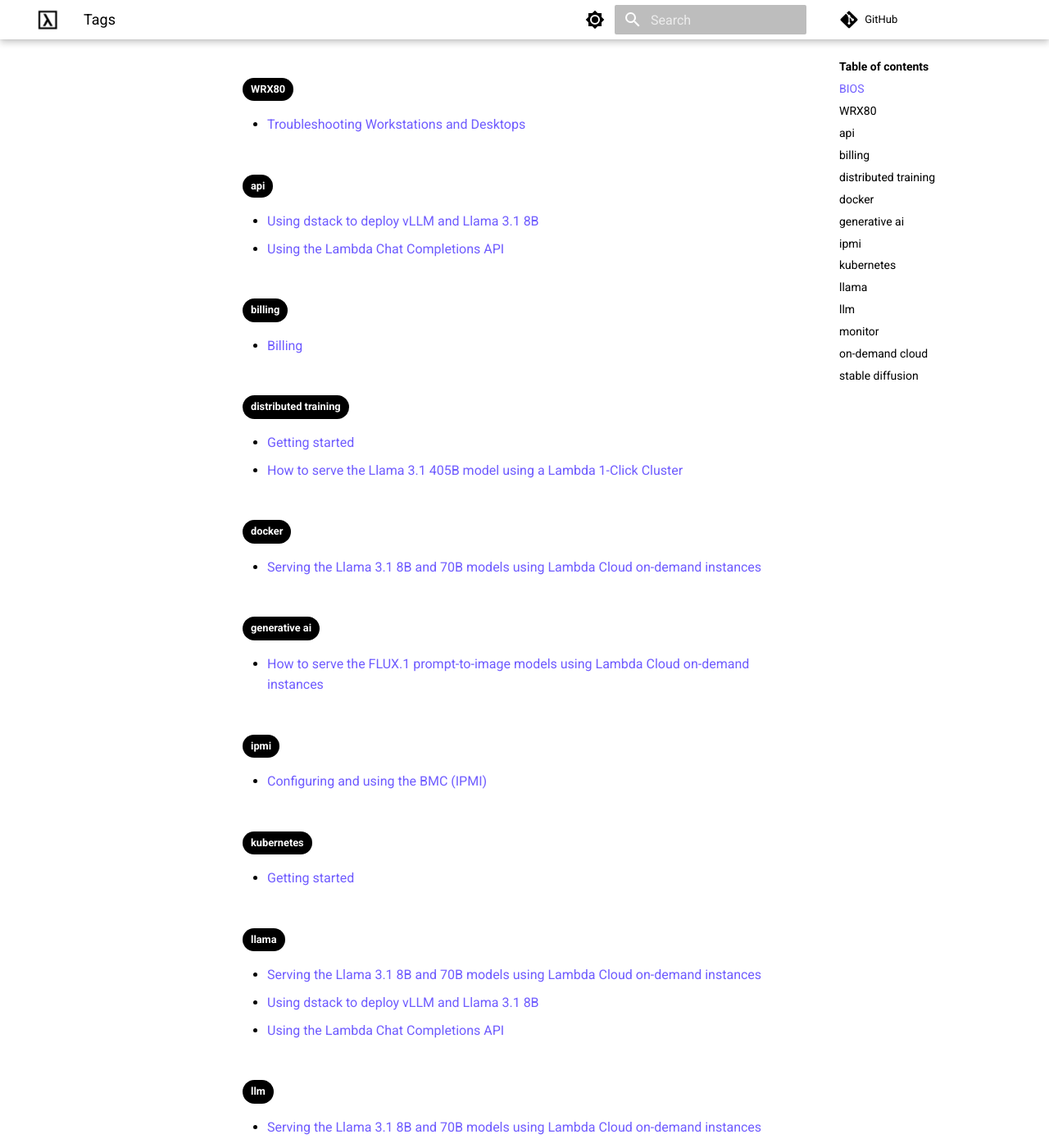
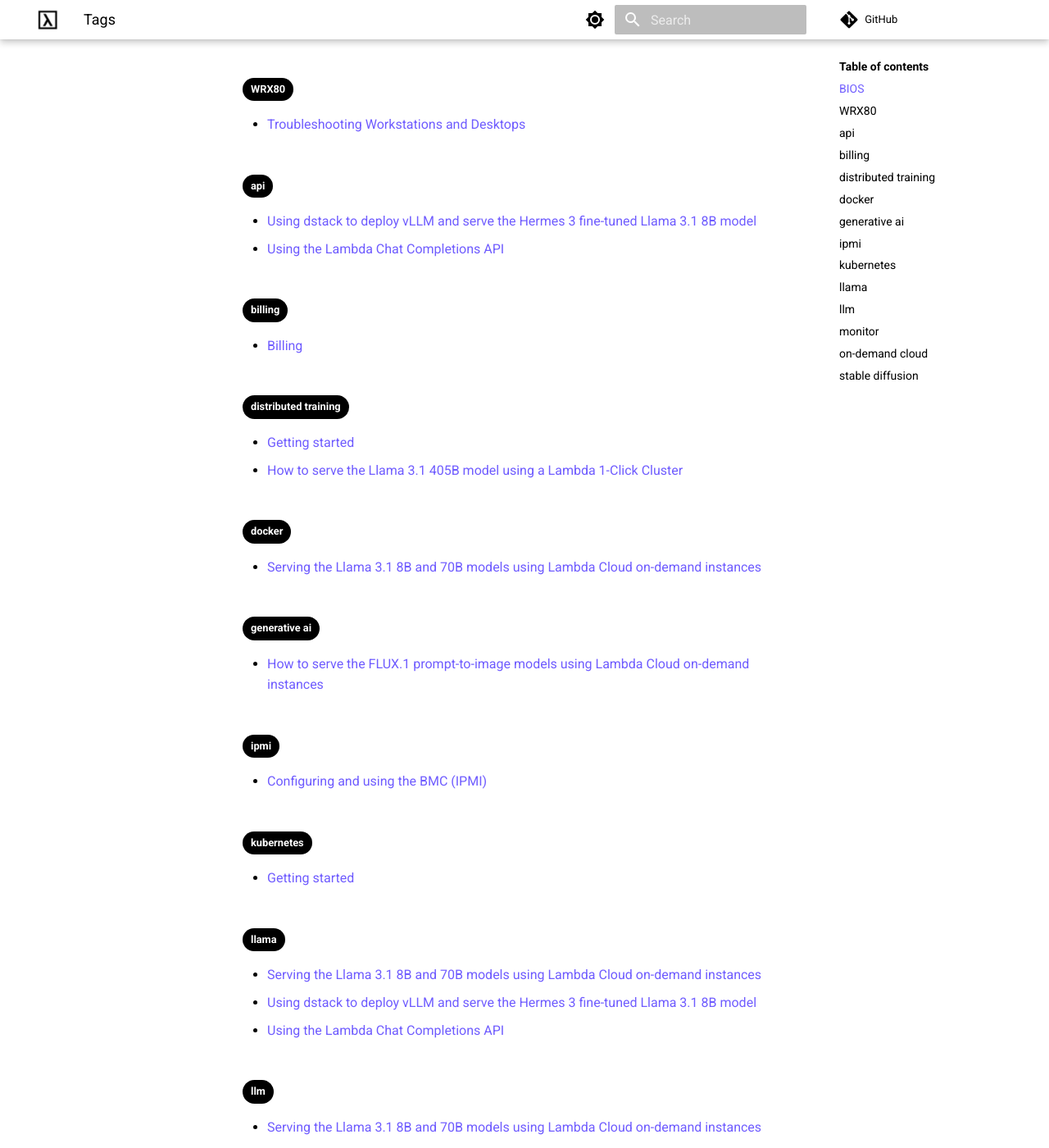
Before and after one commit to cbrownstein-lambda/lambda-docs-mkdocs, an MkDocs documentation site: the page built from docs/tags.md, in a window 1280 px wide and 1400 px high, scrolled down 259 px. Shown: the whole window at 82% size. Built offline with MkDocs 1.6.1 and Material for MkDocs 9.7.7, drawn with Linux system fonts in a browser that asks for light colours; a script that is not in the unit is left out; comment, search, counter and statistics services are not loaded; some of the changed lines change nothing that is shown; some of the changed text lies outside the part shown.

Commit message:
Finish tutorial

````diff
--- a/docs/education/kubernetes/dstack-vllm-llama-3-1.md
+++ b/docs/education/kubernetes/dstack-vllm-llama-3-1.md
@@ -1,5 +1,5 @@
 ---
-description: This tutorial teaches you how to use dstack to deploy vLLM and Llama 3.1 8B. dstack is an alternative to K8s designed for AI.
+description: This tutorial teaches you how to use dstack to deploy vLLM and serve the fine-tuned Hermes 3 Llama 3.1 8B model. dstack is an alternative to K8s designed for AI and ML applications.
 comments: true
 tags:
   - api
@@ -7,19 +7,28 @@
   - llm
 ---
 
-# Using dstack to deploy vLLM and Llama 3.1 8B
+# Using dstack to deploy vLLM and serve the Hermes 3 fine-tuned Llama 3.1 8B model
 
 ## Introduction
 
 [dstack](https://dstack.ai/) is an alternative to Kubernetes for the
-orchestration of AI and ML applications.
+orchestration of AI and ML applications. With dstack, you can use YAML
+configuration files to define the [Lambda Public
+Cloud](https://lambdalabs.com/service/gpu-cloud) resources needed for your
+applications. dstack will automatically obtain those resources and launch your
+applications.
 
 In this tutorial, you'll learn how to set up dstack, and use it to deploy vLLM
-and serve the Llama 3.1 8B model.
+and serve the [Hermes-3 fine-tuned Llama 3.1 8B large language model
+(LLM)](https://nousresearch.com/hermes3/).
+
+All of the instructions in this tutorial should be followed on your computerV
+rather than on a Cloud on-demand instance. This tutorial assumes you already
+have Python, the [Python venv
+module](https://docs.python.org/3/library/venv.html), and
+[pip](https://pypi.org/project/pip/) installed on your computer.
 
 ## Setting up the dstack server
-
-{% include "../../includes/need-hugging-face-llama.md" %}
 
 1. [Generate a Cloud API key from the
    dashboard](https://docs.lambdalabs.com/on-demand-cloud/dashboard#generate-and-delete-api-keys).
@@ -28,7 +37,7 @@
    running:
 
    ```bash
-   mkdir dstack-tutorial && cd dstack-tutorial
+   mkdir ~/lambda-dstack-tutorial && cd ~/lambda-dstack-tutorial
    ```
 
    Then, create and activate a Python virtual environment by running:
@@ -37,7 +46,7 @@
    python -m venv .venv && source .venv/bin/activate
    ```
 
-3. Install the dstack server by running:
+3. Install the dstack by running:
 
    ```bash
    pip install -U "dstack[all]"
@@ -59,7 +68,7 @@
    mkdir -p -m 700 ~/.dstack/server
    ```
 
-   In the directory, create a [config
+   In the `~/.dstack/server` directory you just created, create a [config
    file](https://dstack.ai/docs/reference/server/config.yml/) named `config.yml`
    with the following contents:
 
@@ -93,26 +102,145 @@
 
 ## Deploying vLLM and serving Llama 3.1
 
-5. Create a file named `llama-3-1-vllm.yml` with the following contents:
+5. Open another terminal and activate the virtual environment you created
+   earlier by running:
 
-```yaml
-type: task
-name: llama31-task-vllm
+   ```bash
+   cd ~/lambda-stack-tutorial && source .venv/bin/activate
+   ```
 
-python: "3.10"
+6. In the `~/lambda-stack-tutorial` directory, create a filed named
+   `.dstack.yml` with the following contents:
 
-env:
-  - MODEL=NousResearch/Hermes-3-Llama-3.1-8B
+   ```yaml
+   type: task
+   name: task-hermes-3-vllm
+   python: "3.10"
+   env:
+     - MODEL=NousResearch/Hermes-3-Llama-3.1-8B
+   commands:
+     - pip install vllm
+     - vllm serve $MODEL
+   ports:
+     - 8000
+   spot_policy: auto
+   resources:
+     gpu: A100
+   ```
 
-commands:
-  - pip install vllm
-  - vllm serve $MODEL
+   Then, apply the configuration by running:
 
-ports:
-  - 8000
+   ```bash
+   dstack apply
+   ```
 
-spot_policy: auto
+7. You'll see output similar to:
 
-resources:
-  gpu: 24GB
-```
+   ```
+    Configuration          .dstack.yml
+    Project                main
+    User                   admin
+    Pool                   default-pool
+    Min resources          2..xCPU, 8GB.., 1xA100, 100GB.. (disk)
+    Max price              -
+    Max duration           72h
+    Spot policy            auto
+    Retry policy           no
+    Creation policy        reuse-or-create
+    Termination policy     destroy-after-idle
+    Termination idle time  5m
+
+    #  BACKEND  REGION      INSTANCE          RESOURCES                                     SPOT  PRICE
+    1  lambda   us-south-1  gpu_1x_a100       30xCPU, 215GB, 1xA100 (40GB), 549.9GB (disk)  no    $1.29
+    2  lambda   us-west-2   gpu_1x_a100_sxm4  30xCPU, 215GB, 1xA100 (40GB), 549.9GB (disk)  no    $1.29
+    3  lambda   us-east-1   gpu_1x_a100_sxm4  30xCPU, 215GB, 1xA100 (40GB), 549.9GB (disk)  no    $1.29
+       ...
+    Shown 3 of 20 offers, $1.29 max
+
+   Submit the run task-vllm-hermes-3? [y/n]:
+   ```
+
+   Press ++y++ then ++enter++ to submit the run. The run will take several
+   minutes to complete.
+
+   dstack will automatically:
+
+   - Launch a new 1x A100 instance
+   - Install vLLM and its dependencies
+   - Download the Hermes-3 model
+   - Start vLLM and serve the Hermes-3 model
+
+!!! note
+
+    **You're billed for all of the time the instance is running.**
+
+    You can see the newly launched 1x A100 instance in the Cloud dashboard.
+
+    vLLM is running and serving the Hermes 3 model once you see output similar to:
+
+    ```
+    INFO:     Started server process [57]
+    INFO:     Waiting for application startup.
+    INFO:     Application startup complete.
+    INFO:     Uvicorn running on http://127.0.0.1:8000 (Press CTRL+C to quit)
+    ```
+
+8. In another terminal, test that vLLM is serving the Hermes 3 model by running:
+
+   ```bash
+   curl -X POST http://localhost:8000/v1/completions \
+        -H "Content-Type: application/json" \
+        -d "{
+              \"prompt\": \"What is the name of the capital of France?\",
+              \"model\": \"NousResearch/Hermes-3-Llama-3.1-8B\",
+              \"temperature\": 0.0,
+              \"max_tokens\": 1
+            }" | jq .
+
+   ```
+
+   You should see output similar to:
+
+   ```json
+   {
+     "id": "cmpl-250265add39147f58e7dba91ab244c8b",
+     "object": "text_completion",
+     "created": 1724824435,
+     "model": "NousResearch/Hermes-3-Llama-3.1-8B",
+     "choices": [
+       {
+         "index": 0,
+         "text": " Paris",
+         "logprobs": null,
+         "finish_reason": "length",
+         "stop_reason": null,
+         "prompt_logprobs": null
+       }
+     ],
+     "usage": {
+       "prompt_tokens": 11,
+       "total_tokens": 12,
+       "completion_tokens": 1
+     }
+   }
+   ```
+
+9. To quit vLLM and terminate the instance that was launched:
+
+   In the previous terminal, that is, the terminal you used to run `dstack
+   apply`, press ++ctrl++ + ++c++. You'll be asked if you want to stop the run
+   before detaching. Press ++y++ then ++enter++. You'll see `Stopped` once the
+   run is stopped.
+
+   After 5 minutes, the instance will terminate. You can delete the instance
+   immediately by running:
+
+   `dstack fleet delete task-vllm-hermes-3`
+
+   You'll be asked for confirmation that you want to delete the fleet (the
+   instance). Press ++y++ then press ++enter++.
+
+   You can confirm the instance was terminated from the Cloud dashboard.
+
+10. To shut down the dstack server, press ++ctrl++ + ++c++ in the terminal
+    running the server.
````
